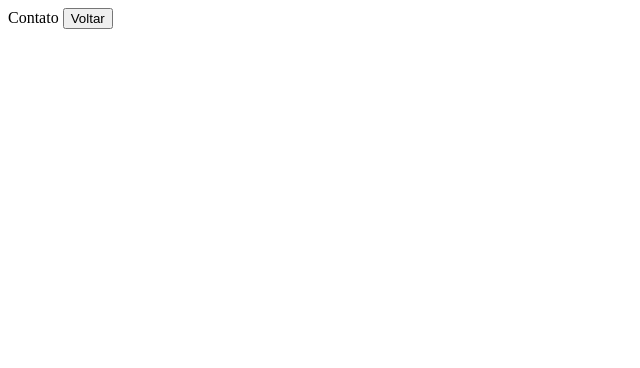
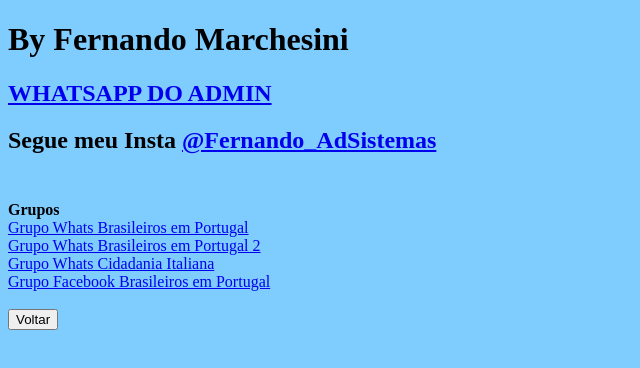
Before and after one commit to fernandomarchesini/Portugal, a plain HTML site: page Contato.Html in a window 1280 px wide. Shown: the whole page, without its empty margins (0-640 px from the left). Drawn offline with Linux system fonts and the light colour scheme.

Commit message:
Update Contato.Html

```diff
--- a/Contato.Html
+++ b/Contato.Html
@@ -8,9 +8,25 @@
 
 </head>
 <body>
+    <Style>
+        body {
+            background-color: rgb(127, 204, 255);
+        }
+    </style>
     <header>
-        Contato
-        <button onclick="document.location='index.html'">Voltar</button>
+
+            <!--<img src="wpplogo.png"> esperando estudar sobre edicao tamanho-->
+            <h1> By Fernando Marchesini</h1>
+            <h2><a href="https://wa.me/5515996201910" target="_blank">WHATSAPP DO ADMIN</a> <br></h2>
+
+        <H2>Segue meu Insta <a href="https://instagram.com/fernando_adsistemas?igshid=NDk5N2NlZjQ=" target="_blank">@Fernando_AdSistemas</a><br><BR></H2>
+            <b>Grupos</b> <br>
+            <a href="https://chat.whatsapp.com/DNgbDRLZslx7qNkqXq7O4d" target="_blank">Grupo Whats Brasileiros em Portugal</a><br>
+            <a href="https://chat.whatsapp.com/D4sOju8Nq3E4RpeDzI98OX" target="_blank">Grupo Whats Brasileiros em Portugal 2</a><br>
+            <a href="https://chat.whatsapp.com/Fs4OBxukhm21HkZfbkOXAv" target="_blank">Grupo Whats Cidadania Italiana</a><br>
+            <a href="https://www.facebook.com/groups/4426168000821823/" target="_blank">Grupo Facebook Brasileiros em Portugal</a><br>
+            <br>
+            <button onclick="document.location='index.html'">Voltar</button>
     </header>
 </body>
 </html>
```
